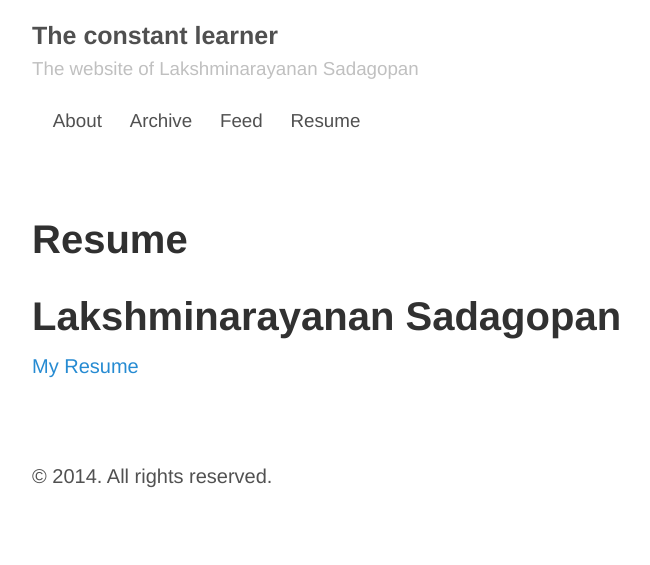
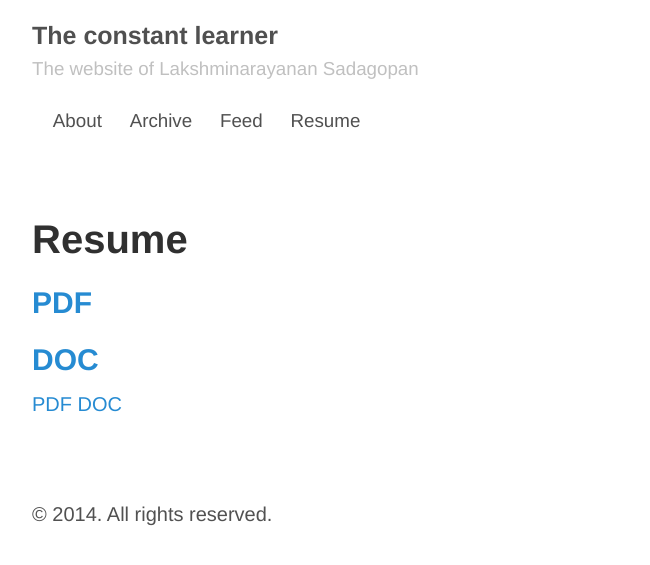
Before and after one commit to laxmynarain/laxmynarain.github.io, a Jekyll site: the page built from resume.md, in a window 1280 px wide. Shown: the top 565 px of the page, without its empty margins (248-898 px from the left). Built offline with Jekyll 4.4.1, drawn with Linux system fonts in a browser that asks for light colours; Markdown is read by kramdown in place of the engine named in the settings.

Commit message:
Added resume

```diff
--- a/resume.md
+++ b/resume.md
@@ -1,8 +1,10 @@
 ---
 layout: page
-title: Resume
+title:  Resume
 ---
 
-# Lakshminarayanan Sadagopan
+##[PDF]({{ site.url }}assets/lsadagopan.pdf)
+##[DOC]({{ site.url }}assets/lsadagopan.docx)
 
-[My Resume]({{ site.url }}assets/lsadagopan.pdf)
+[PDF](https://app.box.com/s/0seketx1fnz2i611hmaa)
+[DOC](https://app.box.com/s/12ans1l0nlc06nl0nyrl)
```
Also changed, not shown: 1 other file.
